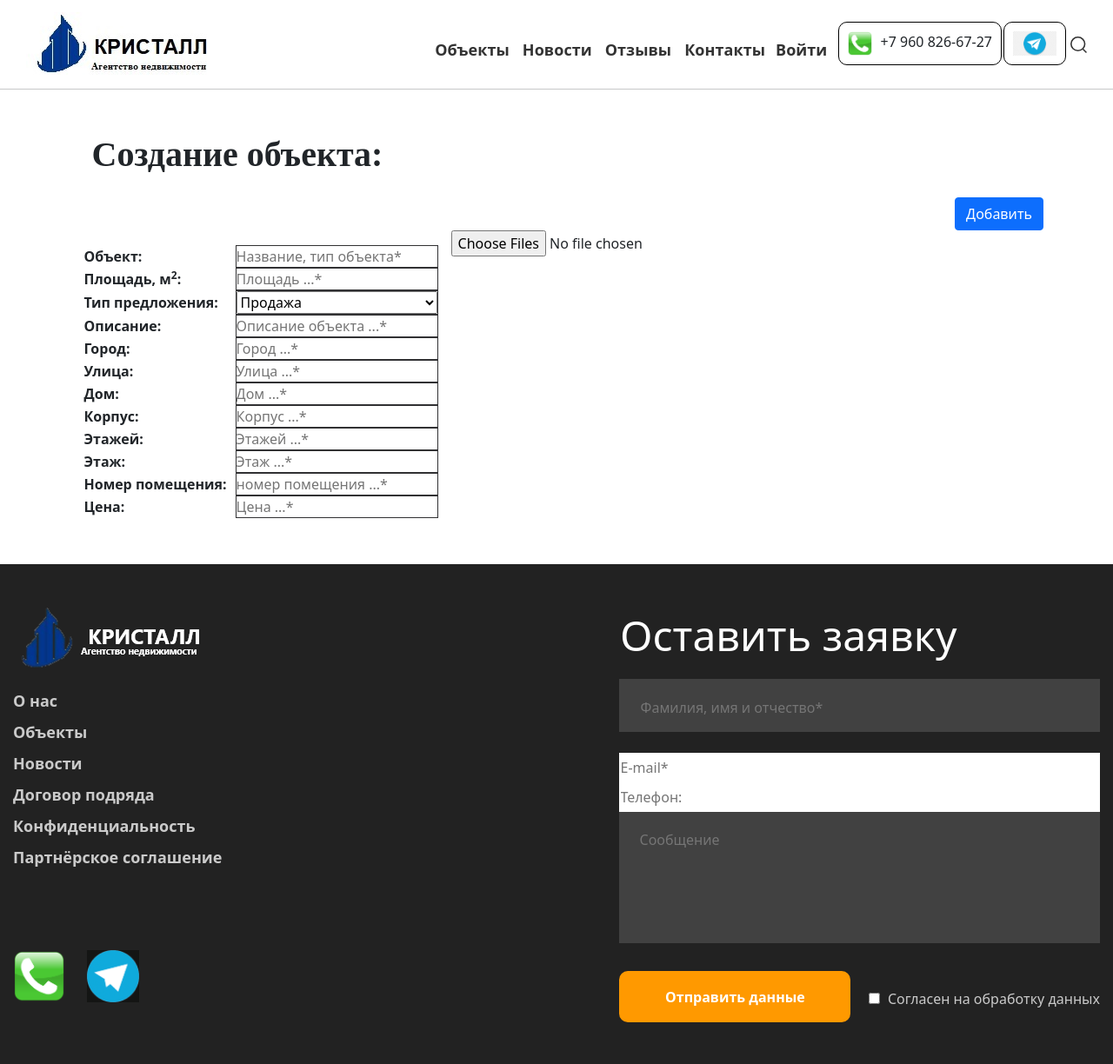
After one commit to SergSukh/kr_eastete, a Django app: template kristall/templates/units/unit_create_dnt_use.html in a window 1280 px wide. The commit adds this page. Shown: the whole page at 87% size. Run offline with Django 4.2, Linux system fonts and the light colour scheme; the template is opened without the code that fills it: values that come from a table or form of the project are taken from there, others are empty; tables that the repository leaves empty hold one stand-in row (values such as "Sample post"); lists and menus that the app fills with data are empty; parts of the project's set-up code (start-up, migrations or seed data) failed here and were passed over; some libraries are stand-ins or nearby versions.

Commit message:
add multiple fields image

```diff
--- a/kristall/templates/units/unit_create.html
+++ b/kristall/templates/units/unit_create.html
@@ -49,6 +49,7 @@
                   </tbody>
                 </table>
               </li>
+              {% if edit %}
               <li class="right">
                 <fieldset class="images-form">
                   {{ images.management_form }}
@@ -60,6 +61,7 @@
                   <button id="add-a-form" type="button" data-formset-add-form>Добавить изображение</button>
                 </fieldset>
               </li>
+              {% endif %}
             </ul>
         </fieldset>
       </form>
--- /dev/null
+++ b/kristall/templates/units/unit_create_dnt_use.html
@@ -0,0 +1,180 @@
+{% extends 'base.html' %}
+{% load static %}
+
+  {% block title %}
+    {{ unit }}
+  {% endblock title %}
+
+  {% block content %}
+    <div class="container section-hero__container">
+      <h1 class="header-content">
+        {% if is_edit %}
+          Редактируем объект: {{ unit }}
+        {% else %}
+          Создание объекта:
+        {% endif %}
+      </h1>
+      <form method="post" href="{% url 'units:unit_create' %}" enctype="multipart/form-data">
+        {% csrf_token %}
+        <div class="d-flex justify-content-end">
+          <button type="submit" class="btn btn-primary">
+            {% if is_edit %}
+              Сохранить
+            {% else %}
+              Добавить
+            {% endif %}
+          </button>
+        </div>
+        <fieldset class="unit_create">
+          <section class="unit-create">
+            <h5 class="unit-head title" style="display: None">Создание объекта</h5>
+            <ul class="create-form">
+              <li class="left">
+                <table class="table-unit">
+                  <thead>
+                    <tr>
+                      <th score="col-3"></th>
+                      <th score="col-3"></th>
+                    </tr>
+                  </thead>
+                  <tbody>
+                    <ul>
+                      <li>
+                        <tr class="unit-detail-item">
+                          <th class="unit-create-head">Объект:</th>
+                          <th class="unit-create-field">
+                            <input type="text" name="name" id="id_name" placeholder="Название, тип объекта*" required>
+                          </th>
+                        </tr>
+                      </li>
+                      <li>
+                        <tr class="unit-detail-item">
+                          <th class="unit-create-head">Площадь, м<sup>2</sup>:</th>
+                          <th class="unit-create-field">
+                            <input type="number" name="square" id="id_square" placeholder="Площадь ...*" required>
+                          </th>
+                        </tr>
+                      </li>
+                      <tr class="unit-detail-item">
+                        <th class="unit-create-head">Тип предложения:</th>
+                        <th class="unit-create-field">
+                          <select name="deal" id="id_deal" placeholder="Выберите тип сделки">
+                            <option value="Продажа" selected>Продажа</option>
+                            <option value="Аренда">Аренда</option>
+                          </select>
+                        </th>
+                      </tr>
+                    </li>
+                      <li>
+                        <tr class="unit-detail-item">
+                          <th class="unit-create-head">Описание:</th>
+                          <th class="unit-create-field">
+                            <input type="textarea" name="description" id="id_description" placeholder="Описание объекта ...*" required>
+                          </th>
+                        </tr>
+                      </li>
+                      <li>
+                        <tr class="unit-detail-item">
+                          <th class="unit-create-head">Город:</th>
+                          <th class="unit-create-field">
+                            <input type="text" name="c_field" id="id_c_field" placeholder="Город ...*" required>
+                          </th>
+                        </tr>
+                      </li>
+                      <li>
+                        <tr class="unit-detail-item">
+                          <th class="unit-create-head">Улица:</th>
+                          <th class="unit-create-field">
+                            <input type="text" name="s_field" id="id_s_field" placeholder="Улица ...*" required>
+                          </th>
+                        </tr>
+                      </li>
+                      <li>
+                        <tr class="unit-detail-item">
+                          <th class="unit-create-head">Дом:</th>
+                          <th class="unit-create-field">
+                            <input type="number" name="b_field" id="id_b_field" placeholder="Дом ...*" required>
+                          </th>
+                        </tr>
+                      </li>
+                      <li>
+                        <tr class="unit-detail-item">
+                          <th class="unit-create-head">Корпус:</th>
+                          <th class="unit-create-field">
+                            <input type="text" name="bl_field" id="id_bl_field" placeholder="Корпус ...*">
+                          </th>
+                        </tr>
+                      </li>
+                      <li>
+                        <tr class="unit-detail-item">
+                          <th class="unit-create-head">Этажей:</th>
+                          <th class="unit-create-field">
+                            <input type="text" name="f_field" id="id_f_field" placeholder="Этажей ...*">
+                          </th>
+                        </tr>
+                      </li>
+                      <li>
+                        <tr class="unit-detail-item">
+                          <th class="unit-create-head">Этаж:</th>
+                          <th class="unit-create-field">
+                            <input type="number" name="floor" id="id_floor" placeholder="Этаж ...*">
+                          </th>
+                        </tr>
+                      </li>
+                      <li>
+                        <tr class="unit-detail-item">
+                          <th class="unit-create-head">Номер помещения:</th>
+                          <th class="unit-create-field">
+                            <input type="number" name="flat" id="id_flat" placeholder="номер помещения ...*">
+                          </th>
+                        </tr>
+                      </li>
+                      <li>
+                        <tr class="unit-detail-item">
+                          <th class="unit-create-head">Цена:</th>
+                          <th class="unit-create-field">
+                            <input type="number" name="price" id="id_price" placeholder="Цена ...*" required>
+                          </th>
+                        </tr>
+                      </li>
+                    </ul>
+                  </tbody>
+                </table>
+              </li>
+              <li class="right">
+                <input type="file" name="image" id="id_image" placeholder="Картинки...*" multiple="True" accept="image/*" required>
+              </li>
+            </ul>
+        </fieldset>
+      </form>
+
+<!-- Скрипт управления -->
+<script>
+  let imageForm = document.querySelectorAll(".unit-image")
+  let containerImages = document.querySelector(".images-form")
+  let addButtonImage = document.querySelector("#add-a-form")
+  let totalForms = document.getElementById("id_form-TOTAL_FORMS")
+
+  let formNum = imageForm.length-1
+    addButtonImage.addEventListener('click', addForm)
+
+  function addForm(e){
+      e.preventDefault()
+
+      let newForm = imageForm[0].cloneNode(true)
+      let formRegex = RegExp(`form-(\\d){1}-`,'g')
+
+      formNum++
+      newForm.innerHTML = newForm.innerHTML.replace(formRegex, `form-${formNum}-`)
+      containerImages.insertBefore(newForm, addButtonImage)
+
+      totalForms.setAttribute('value', `${formNum+1}`)
+  }
+
+</script>
+<style>
+  .unit-create-field {
+    padding-left: 10px;
+  }
+</style>
+{%endblock%}
```
Also changed, not shown: kristall/units/forms.py (+20 -11 lines), kristall/units/views.py (+22 -25 lines).
